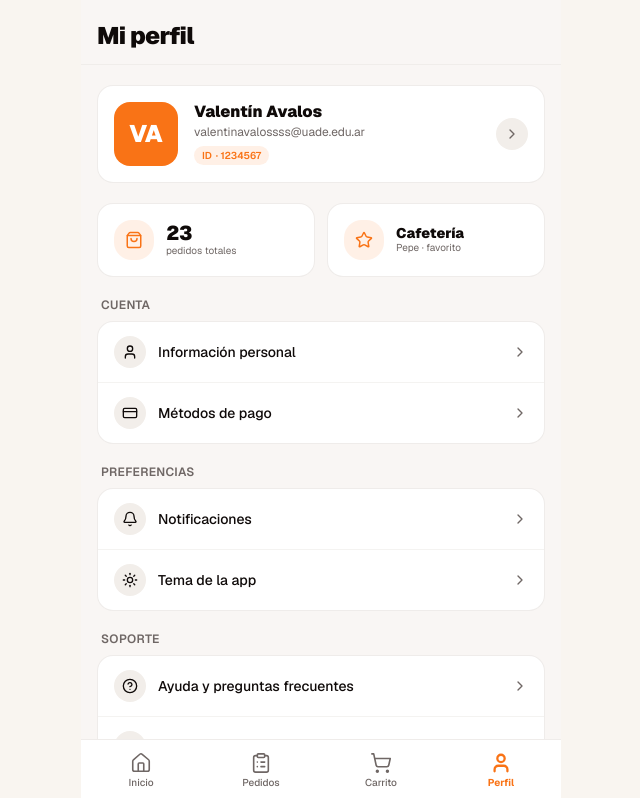
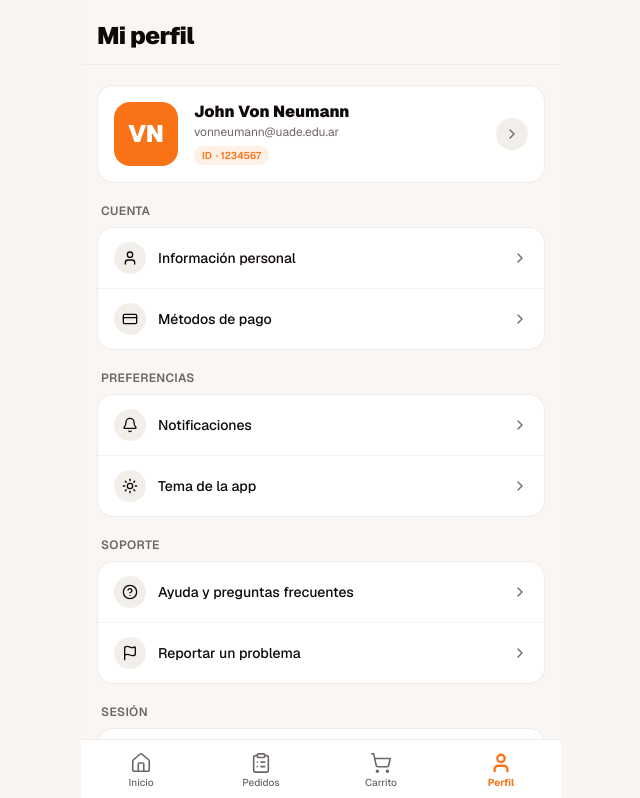
Before and after one commit to valentinnavalos/uade-eats, a Next.js app: page /profile in a window 1280 px wide. Shown: the top 798 px of the page, without its empty margins (319-959 px from the left). Built offline with nearby package versions, Linux system fonts and the light colour scheme.

Commit message:
chore: change profile mocked data

```diff
--- a/app/profile/page.tsx
+++ b/app/profile/page.tsx
@@ -11,8 +11,6 @@ import {
   HelpCircle,
   Flag,
   LogOut,
-  ShoppingBag,
-  Star,
 } from "lucide-react"
 import { BottomNav } from "@/components/bottom-nav"
 import { cn } from "@/lib/utils"
@@ -81,12 +79,12 @@ export default function ProfilePage() {
               className="w-16 h-16 rounded-2xl flex items-center justify-center text-2xl font-black text-white shrink-0"
               style={{ backgroundColor: "#F97316" }}
             >
-              VA
+              VN
             </div>
 
             <div className="flex-1 min-w-0">
-              <p className="font-black text-base text-foreground leading-tight">Valentín Avalos</p>
-              <p className="text-xs text-muted-foreground mt-0.5">valentinavalossss@uade.edu.ar</p>
+              <p className="font-black text-base text-foreground leading-tight">John Von Neumann</p>
+              <p className="text-xs text-muted-foreground mt-0.5">vonneumann@uade.edu.ar</p>
               <div
                 className="inline-flex items-center gap-1 mt-1.5 px-2 py-0.5 rounded-full text-[10px] font-semibold"
                 style={{ backgroundColor: "#FFF0E6", color: "#F97316" }}
@@ -102,35 +100,6 @@ export default function ProfilePage() {
             >
               <ChevronRight size={16} className="text-muted-foreground" />
             </button>
-          </div>
-
-          {/* Stats row */}
-          <div className="grid grid-cols-2 gap-3">
-            <div className="rounded-2xl bg-card border border-border/60 p-4 flex items-center gap-3">
-              <div
-                className="w-10 h-10 rounded-xl flex items-center justify-center shrink-0"
-                style={{ backgroundColor: "#FFF0E6" }}
-              >
-                <ShoppingBag size={18} style={{ color: "#F97316" }} />
-              </div>
-              <div>
-                <p className="text-xl font-black text-foreground leading-none">23</p>
-                <p className="text-[10px] text-muted-foreground mt-0.5 leading-tight">pedidos totales</p>
-              </div>
-            </div>
-
-            <div className="rounded-2xl bg-card border border-border/60 p-4 flex items-center gap-3">
-              <div
-                className="w-10 h-10 rounded-xl flex items-center justify-center shrink-0"
-                style={{ backgroundColor: "#FFF0E6" }}
-              >
-                <Star size={18} style={{ color: "#F97316" }} />
-              </div>
-              <div>
-                <p className="text-sm font-black text-foreground leading-none">Cafetería</p>
-                <p className="text-[10px] text-muted-foreground mt-0.5 leading-tight">Pepe · favorito</p>
-              </div>
-            </div>
           </div>
 
           {/* Settings groups */}
```
